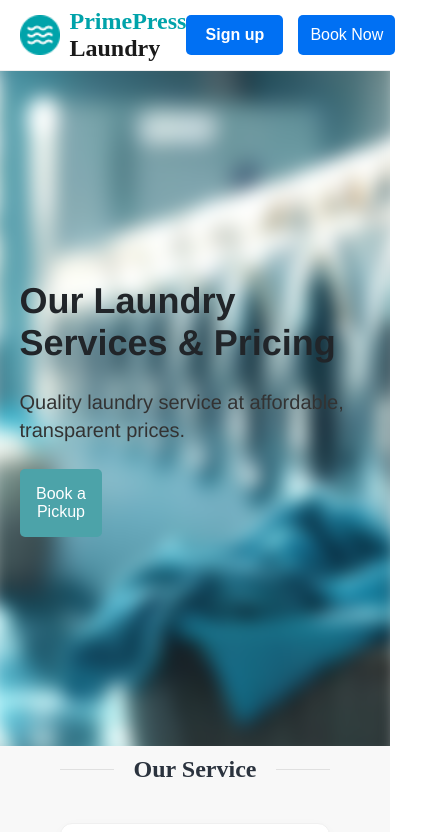
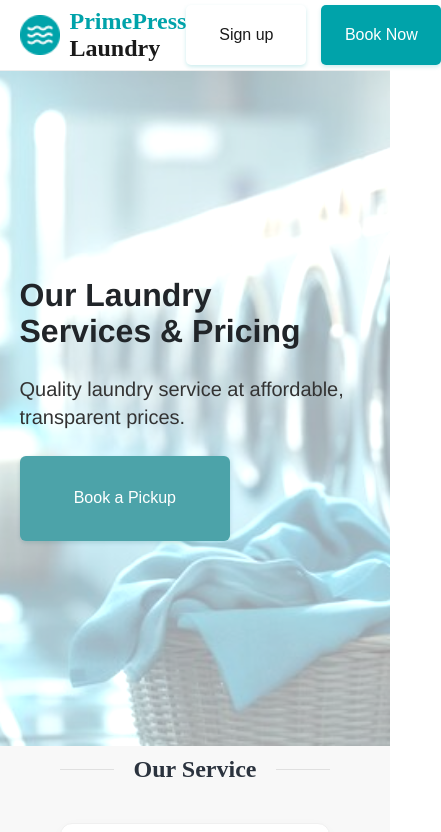
Before and after one commit to gloria001-design/PRIME-PAY, a React (Vite) app: page /services in a window 390 px wide. Shown: the top 832 px of the page, 441 px wide, since content can reach past the window. Built offline with nearby package versions, Linux system fonts and the light colour scheme.

Commit message:
Did some correction in my header

```diff
--- a/src/components/Css/HomeCssFile/Header.css
+++ b/src/components/Css/HomeCssFile/Header.css
@@ -85,20 +85,29 @@
 }
 
 
-.header-btn {
-  background-color: #0070f3;
-  color: #ffffff;
-  border: none;
-  font-size: 16px;
-  width: 97px;
-  height: 40px;
-  border-radius: 5px;
+.header-book-btn {
+  background-color: #00A3AA;
+  width: 120px;
   cursor: pointer;
-  transition: background 0.2s ease;
+  height: 7vh;
+  box-shadow: 0 2px 4px rgba(0, 163, 170, 0.2);
+  transition: background-color 0.2s ease;
+}
+.header-signup-btn{
+  background-color: white;
+  width: 120px;
+  cursor: pointer;
+  color: #1A1A1A;
+  height: 7vh;
+  box-shadow: 0 2px 4px rgba(0, 163, 170, 0.2);
+  transition: background-color 0.2s ease;
+}
+.header-signup-btn:hover {
+  background-color: #008d94;
 }
 
-.btn-booknow:hover {
-  background-color: #0056b3;
+.header-book-btn:hover {
+  background-color: #008d94;
 }
 
 @media (max-width: 768px) {
--- a/src/components/Css/HomeCssFile/Hero.css
+++ b/src/components/Css/HomeCssFile/Hero.css
@@ -60,7 +60,7 @@
 }
 
 .Btn.btn-pickup {
-  background-color: #3b82a6;
+  background-color: #00A3AA;
   width: 220px;
   cursor: pointer;
   height: 10vh;
@@ -69,21 +69,23 @@
 }
 
 .btn-pickup:hover {
-  background-color: #138bcc;
+  background-color: #86abbe;
 }
 
 .Btn.btn-pricing {
-  background-color: #3b82a6;
+  background-color: white;
   width: 220px;
+  color: #1A1A1A;
   cursor: pointer;
+  border: #00A3AA 1px solid;
   height: 10vh;
-  box-shadow: 0 2px 4px rgba(59, 130, 166, 0.2);
+  box-shadow: 0 2px 4px rgba(0, 0, 0, 0.2);
   transition: background-color 0.2s ease;
 }
 
 .btn-pricing:hover {
-  /* background-color: rgba(0, 0, 0, 0.03); */
-  background-color: #138bcc;
+  background-color: rgba(0, 0, 0, 0.03);
+  background-color: #86abbe;
 }
 
 .hero-image-container {
--- a/src/components/Css/ServiceCssFile/Heero.css
+++ b/src/components/Css/ServiceCssFile/Heero.css
@@ -1,30 +1,12 @@
-/* .heero-container {
-  height: 80vh;
-  width: 100%;
-  background-image:url(/src/assets/AAA.jpg);
-  background-size: cover;
-  background-position: center;
-  display: flex;
-  align-items: center;
-  box-sizing: border-box;
-}
-
-.heero-content {
-  width: 50%;
-  margin-left: 8%;
-  display: flex;
-  flex-direction: column;
-  gap: 25px;
-} */
- .heero-container {
+.heero-container {
   width: 100%;
   height: 80vh;
   position: relative;
-  overflow: hidden;
   display: flex;
   align-items: center;
-  justify-content: center;
+  justify-content: flex-start;
   box-sizing: border-box;
+  background-color: #ffffff;
 }
 
 .heero-container::before {
@@ -32,22 +14,20 @@
   position: absolute;
   top: 0;
   left: 0;
-  gap: 25px;
   width: 100%;
   height: 100%;
   background-image: url('/src/assets/AAA.jpg');
   background-size: cover;
   background-position: center;
   background-repeat: no-repeat;
-  filter: blur(8px);
-  transform: scale(1.05);
+  filter: brightness(1.3) opacity(0.4);
   z-index: 1;
 }
 
 .heero-content {
-  width: 90%;
-  max-width: 1200px;
-  margin: 0 auto;
+  width: 50%;
+  max-width: 600px;
+  margin-left: 8%;
   display: flex;
   flex-direction: column;
   gap: 25px;
@@ -77,8 +57,12 @@
 .Btn.heero-btn {
   background-color: #4ca3a9;
   transition: background-color 0.2s ease, transform 0.1s ease;
-  width: 25%;
-  height: 8vh;
+  width: 40%;
+  height: 10vh;
+  box-shadow: 0 2px 4px rgba(44, 117, 119, 0.2);
+  border-radius: 6px;
+  color: white;
+  cursor: pointer;
 }
 
 .heero-btn:hover {
@@ -91,12 +75,20 @@
 }
 
 @media (max-width: 768px) {
+  .heero-container {
+    justify-content: center;
+  }
+
   .heero-content {
-    width: 85%;
-    margin-left: 5%;
+    width: 90%;
+    margin-left: 0;
   }
 
   .heero-title {
-    font-size: 36px;
+    font-size: 32px;
+  }
+
+  .Btn.heero-btn {
+    width: 60%;
   }
 }
--- a/src/components/Header.jsx
+++ b/src/components/Header.jsx
@@ -43,11 +43,11 @@ const Header = () => {
            </div>
           <div className="header-actions">
             <NavLink to="/signup">
-              <Btn text="Sign up" className="signup-btn" />
+              <Btn text="Sign up" className="header-signup-btn" />
             </NavLink>
 
             <NavLink to="/pickup">
-              <Btn text="Book Now" className="header-btn" />
+              <Btn text="Book Now" className="header-book-btn" />
             </NavLink>
           </div>
 
```
